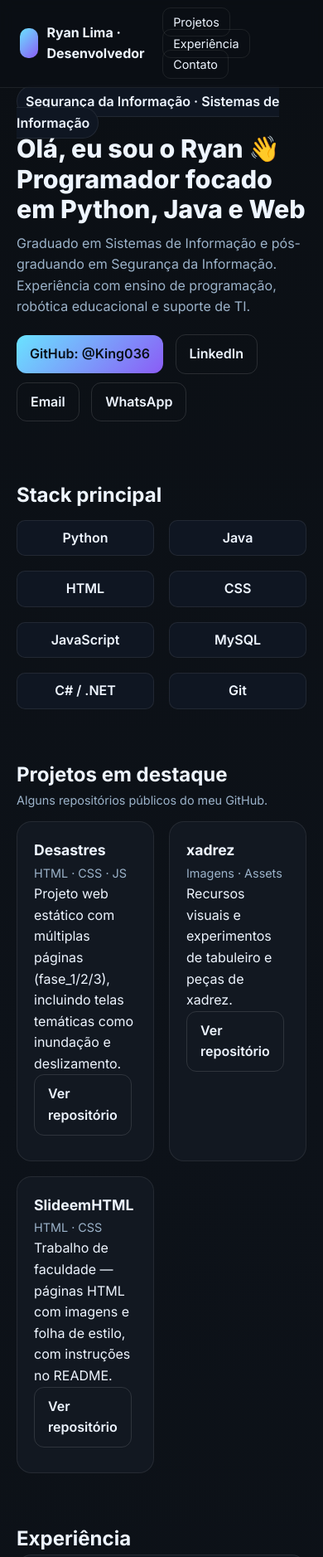
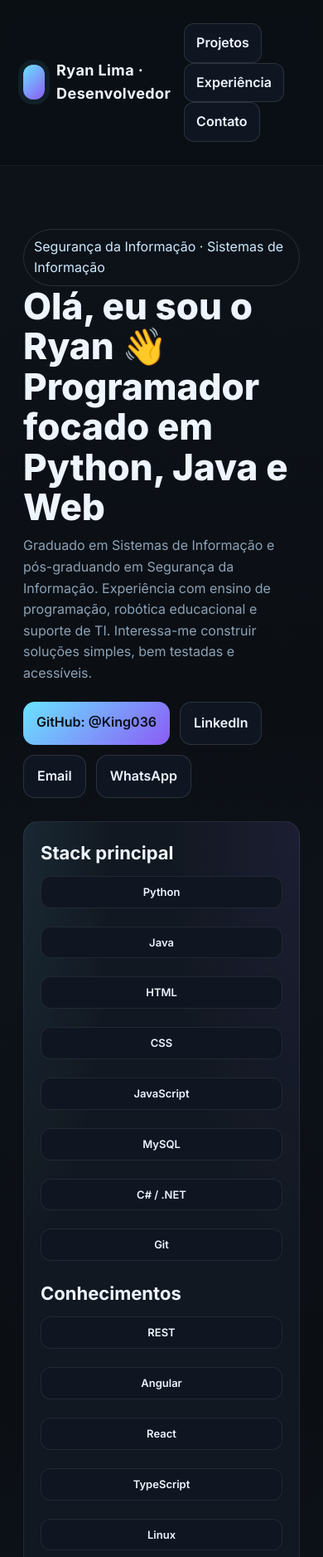
Before and after one commit to King036/King036.github.io, a plain HTML site: page index.html in a window 390 px wide. Shown: the top 1877 px of the page at 83% size. Drawn offline with Linux system fonts and the light colour scheme.

Commit message:
Add files via upload

```diff
--- a/index.html
+++ b/index.html
@@ -1,260 +1,221 @@
-<!DOCTYPE html>
-<html lang="pt-BR">
+<!doctype html>
+<html lang="pt-br">
 <head>
-  <meta charset="UTF-8" />
-  <meta name="viewport" content="width=device-width, initial-scale=1.0">
+  <meta charset="utf-8" />
+  <meta name="viewport" content="width=device-width, initial-scale=1" />
   <title>Ryan Lima — Portfólio</title>
-  <link href="https://fonts.googleapis.com/css2?family=Inter:wght@300;400;600;700;800&display=swap" rel="stylesheet">
+  <meta name="description" content="Portfólio de Ryan Lima: desenvolvedor com foco em Python, Java, HTML/CSS/JS e segurança da informação." />
+  <link rel="preconnect" href="https://fonts.googleapis.com">
+  <link rel="preconnect" href="https://fonts.gstatic.com" crossorigin>
+  <link href="https://fonts.googleapis.com/css2?family=Inter:wght@300;400;500;600;700;800&display=swap" rel="stylesheet">
   <style>
-    :root {
-      --bg: #0b0f14;
-      --card: #121821;
-      --muted: #9cb3ca;
-      --text: #eef5ff;
-      --brand: #6ae3ff;
-      --accent: #8b5cf6;
+    :root{
+      --bg:#0b0f14; --card:#121821; --muted:#8da2b5; --text:#eef5ff; --brand:#6ae3ff; --accent:#8b5cf6;
+      --ring: rgba(106,227,255,.4);
     }
-    * { box-sizing: border-box; margin: 0; padding: 0; }
-    body {
-      font-family: 'Inter', sans-serif;
-      background: linear-gradient(180deg, var(--bg), #0d1219 40%, var(--bg));
-      color: var(--text);
-      line-height: 1.6;
-      overflow-x: hidden;
-    }
-    a { color: inherit; text-decoration: none; }
-
-    header {
-      position: fixed;
-      top: 0; left: 0; right: 0;
-      z-index: 50;
-      background: rgba(11,15,20,0.7);
-      backdrop-filter: blur(8px);
-      border-bottom: 1px solid rgba(255,255,255,0.08);
-    }
-    nav {
-      max-width: 1100px;
-      margin: 0 auto;
-      padding: 14px 24px;
-      display: flex;
-      justify-content: space-between;
-      align-items: center;
-    }
-    .brand {
-      display: flex;
-      align-items: center;
-      gap: 10px;
-      font-weight: 700;
-    }
-    .brand div {
-      width: 36px; height: 36px;
-      border-radius: 10px;
-      background: linear-gradient(135deg, var(--brand), var(--accent));
-    }
-    .nav-links a {
-      margin-left: 14px;
-      padding: 8px 12px;
-      border-radius: 10px;
-      transition: background 0.3s;
-      border: 1px solid rgba(255,255,255,0.08);
-    }
-    .nav-links a:hover {
-      background: rgba(255,255,255,0.06);
-    }
-
-    main {
-      max-width: 1100px;
-      margin: 0 auto;
-      padding: 110px 20px 50px;
-    }
-    section { margin-bottom: 60px; opacity: 0; transform: translateY(30px); transition: all 0.8s ease; }
-    section.visible { opacity: 1; transform: translateY(0); }
-
-    .hero h1 {
-      font-size: 2.6rem;
-      font-weight: 800;
-      line-height: 1.2;
-      margin-bottom: 10px;
-    }
-    .hero p { color: var(--muted); margin-bottom: 20px; }
-    .btn {
-      display: inline-block;
-      padding: 10px 16px;
-      border-radius: 12px;
-      font-weight: 600;
-      border: 1px solid rgba(255,255,255,0.12);
-      margin-right: 10px;
-      margin-bottom: 10px;
-      transition: 0.3s;
-    }
-    .btn.primary {
-      background: linear-gradient(135deg, var(--brand), var(--accent));
-      color: #081018;
-      border: none;
-    }
-    .btn:hover {
-      transform: translateY(-2px);
-      opacity: 0.9;
-    }
-
-    .grid {
-      display: grid;
-      gap: 18px;
-    }
-    .skills, .projects {
-      grid-template-columns: repeat(auto-fit, minmax(150px, 1fr));
-    }
-    .tag {
-      text-align: center;
-      padding: 8px 10px;
-      border: 1px solid rgba(255,255,255,0.08);
-      border-radius: 10px;
-      font-weight: 600;
-      background: #0f1622;
-    }
-    .card {
-      background: var(--card);
-      border: 1px solid rgba(255,255,255,0.08);
-      border-radius: 18px;
-      padding: 20px;
-    }
-    .project strong { font-size: 1.1rem; }
-    .muted { color: var(--muted); font-size: 0.9rem; }
-
-    footer {
-      text-align: center;
-      color: var(--muted);
-      font-size: 0.9rem;
-      padding: 40px 0 20px;
-      border-top: 1px solid rgba(255,255,255,0.08);
-      margin-top: 60px;
-    }
-
-    @media (max-width: 700px) {
-      .hero h1 { font-size: 1.9rem; }
-      .nav-links a { font-size: 0.9rem; margin-left: 8px; }
-    }
+    *{box-sizing:border-box}
+    html,body{margin:0;height:100%}
+    body{font-family:Inter,system-ui,Segoe UI,Roboto,Helvetica,Arial,sans-serif;background:linear-gradient(180deg,#0b0f14,#0d1219 30%,#0b0f14 100%);color:var(--text);line-height:1.6}
+    a{color:inherit;text-decoration:none}
+    .wrap{max-width:1100px;margin:0 auto;padding:28px}
+    header{position:sticky;top:0;backdrop-filter:saturate(140%) blur(6px);background:rgba(11,15,20,.6);border-bottom:1px solid rgba(255,255,255,.06);z-index:30}
+    .nav{display:flex;align-items:center;justify-content:space-between}
+    .brand{display:flex;gap:14px;align-items:center}
+    .logo{width:42px;height:42px;border-radius:12px;background:linear-gradient(135deg,var(--brand),var(--accent));box-shadow:0 0 0 6px rgba(106,227,255,.08)}
+    .brand h1{font-size:18px;margin:0;font-weight:700;letter-spacing:.4px}
+    .nav a.btn{padding:10px 14px;border:1px solid rgba(255,255,255,.12);border-radius:12px;display:inline-flex;align-items:center;gap:10px}
+    .grid{display:grid;gap:22px}
+    .hero{padding:48px 0 28px;display:grid;grid-template-columns:1.1fr .9fr;align-items:center;gap:28px}
+    .hero h2{font-size:44px;line-height:1.1;margin:0 0 10px;font-weight:800}
+    .hero p{color:var(--muted);margin:0 0 22px}
+    .pill{display:inline-flex;gap:8px;align-items:center;border:1px solid rgba(255,255,255,.12);padding:8px 12px;border-radius:999px;color:#cdeaff}
+    .cta{display:flex;flex-wrap:wrap;gap:12px;margin-top:12px}
+    .btn{background:#0f1622;border:1px solid rgba(255,255,255,.12);padding:12px 16px;border-radius:14px;font-weight:600}
+    .btn.primary{background:linear-gradient(135deg,var(--brand),var(--accent));color:#081018;border:none}
+    .card{background:radial-gradient(80% 120% at 0% 0%, rgba(106,227,255,.08), transparent 40%),
+          radial-gradient(120% 120% at 100% 0%, rgba(139,92,246,.08), transparent 40%), var(--card);border:1px solid rgba(255,255,255,.08);border-radius:18px;padding:20px}
+    section{padding:22px 0}
+    h3{font-size:22px;margin:0 0 6px}
+    .muted{color:var(--muted);font-size:14px}
+    .skills{grid-template-columns:repeat(auto-fit,minmax(160px,1fr))}
+    .tag{padding:8px 10px;border-radius:12px;background:#0f1622;border:1px solid rgba(255,255,255,.08);font-weight:600;font-size:13px;text-align:center}
+    .timeline{display:grid;gap:14px}
+    .item{display:grid;gap:4px;padding:14px;border:1px dashed rgba(255,255,255,.12);border-radius:14px;background:#0c131d}
+    .when{font-weight:600;color:#bfe6ff}
+    .where{font-weight:700}
+    .projects{grid-template-columns:repeat(auto-fit,minmax(260px,1fr))}
+    .project .top{display:flex;align-items:center;justify-content:space-between;margin-bottom:8px}
+    .project .langs{font-size:12px;color:#b7c9db}
+    .project .links{display:flex;gap:10px;margin-top:10px}
+    footer{padding:26px 0 48px;color:#a8bed3;text-align:center}
+    .split{display:grid;grid-template-columns:1fr 1fr;gap:22px}
+    @media (max-width:900px){.hero{grid-template-columns:1fr}.split{grid-template-columns:1fr}}
   </style>
 </head>
 <body>
-
   <header>
+    <div class="wrap nav">
+      <div class="brand">
+        <div class="logo"></div>
+        <h1>Ryan Lima · Desenvolvedor</h1>
+      </div>
       <nav>
-      <div class="brand">
-        <div></div>
-        <span>Ryan Lima · Desenvolvedor</span>
+        <a class="btn" href="#projetos">Projetos</a>
+        <a class="btn" href="#experiencia">Experiência</a>
+        <a class="btn" href="#contato">Contato</a>
+      </nav>
     </div>
-      <div class="nav-links">
-        <a href="#projetos">Projetos</a>
-        <a href="#experiencia">Experiência</a>
-        <a href="#contato">Contato</a>
-      </div>
-    </nav>
   </header>
 
-  <main>
+  <main class="wrap">
     <section class="hero">
-      <span class="tag" style="border-radius:999px;">Segurança da Informação · Sistemas de Informação</span>
-      <h1>Olá, eu sou o Ryan 👋<br>Programador focado em Python, Java e Web</h1>
-      <p>Graduado em Sistemas de Informação e pós-graduando em Segurança da Informação. Experiência com ensino de programação, robótica educacional e suporte de TI.</p>
-      <a class="btn primary" target="_blank" href="https://github.com/King036">GitHub: @King036</a>
-      <a class="btn" target="_blank" href="https://www.linkedin.com/in/ryan-lima-0849a9201">LinkedIn</a>
+      <div>
+        <span class="pill">Segurança da Informação · Sistemas de Informação</span>
+        <h2>Olá, eu sou o Ryan 👋<br/>Programador focado em Python, Java e Web</h2>
+        <p>Graduado em Sistemas de Informação e pós-graduando em Segurança da Informação. Experiência com ensino de programação, robótica educacional e suporte de TI. Interessa-me construir soluções simples, bem testadas e acessíveis.</p>
+        <div class="cta">
+          <a class="btn primary" target="_blank" rel="noopener" href="https://github.com/King036">GitHub: @King036</a>
+          <a class="btn" target="_blank" rel="noopener" href="https://www.linkedin.com/in/ryan-lima-0849a9201">LinkedIn</a>
           <a class="btn" href="mailto:ryanfflima@gmail.com">Email</a>
           <a class="btn" href="tel:+5531991579028">WhatsApp</a>
-    </section>
-
-    <section id="skills">
-      <h2>Stack principal</h2>
-      <div class="grid skills" style="margin-top:10px;">
-        <div class="tag">Python</div><div class="tag">Java</div><div class="tag">HTML</div><div class="tag">CSS</div><div class="tag">JavaScript</div><div class="tag">MySQL</div><div class="tag">C# / .NET</div><div class="tag">Git</div>
+        </div>
+      </div>
+      <div class="card split">
+        <div>
+          <h3>Stack principal</h3>
+          <div class="grid skills" style="margin-top:10px">
+            <div class="tag">Python</div>
+            <div class="tag">Java</div>
+            <div class="tag">HTML</div>
+            <div class="tag">CSS</div>
+            <div class="tag">JavaScript</div>
+            <div class="tag">MySQL</div>
+            <div class="tag">C# / .NET</div>
+            <div class="tag">Git</div>
+          </div>
+        </div>
+        <div>
+          <h3>Conhecimentos</h3>
+          <div class="grid skills" style="margin-top:10px">
+            <div class="tag">REST</div>
+            <div class="tag">Angular</div>
+            <div class="tag">React</div>
+            <div class="tag">TypeScript</div>
+            <div class="tag">Linux</div>
+            <div class="tag">Android</div>
+            <div class="tag">PHP</div>
+            <div class="tag">Automação de QA</div>
+          </div>
+        </div>
       </div>
     </section>
 
     <section id="projetos">
-      <h2>Projetos em destaque</h2>
+      <h3>Projetos em destaque</h3>
       <p class="muted">Alguns repositórios públicos do meu GitHub.</p>
-      <div class="grid projects" style="margin-top:14px;">
-        <div class="card project">
-          <strong>Desastres</strong><br>
-          <span class="muted">HTML · CSS · JS</span>
+      <div class="grid projects" style="margin-top:12px">
+        <article class="card project">
+          <div class="top">
+            <strong>Desastres</strong>
+            <span class="langs">HTML · CSS · JS</span>
+          </div>
           <p>Projeto web estático com múltiplas páginas (fase_1/2/3), incluindo telas temáticas como inundação e deslizamento.</p>
-          <a class="btn" target="_blank" href="https://github.com/King036/Desastres">Ver repositório</a>
+          <div class="links">
+            <a class="btn" target="_blank" rel="noopener" href="https://github.com/King036/Desastres">Repositório</a>
           </div>
-        <div class="card project">
-          <strong>xadrez</strong><br>
-          <span class="muted">Imagens · Assets</span>
-          <p>Recursos visuais e experimentos de tabuleiro e peças de xadrez.</p>
-          <a class="btn" target="_blank" href="https://github.com/King036/xadrez">Ver repositório</a>
+        </article>
+
+        <article class="card project">
+          <div class="top">
+            <strong>xadrez</strong>
+            <span class="langs">Imagens · Assets</span>
           </div>
-        <div class="card project">
-          <strong>SlideemHTML</strong><br>
-          <span class="muted">HTML · CSS</span>
+          <p>Recursos visuais (peças, tabuleiro) e experimentos relacionados a um jogo de xadrez.</p>
+          <div class="links">
+            <a class="btn" target="_blank" rel="noopener" href="https://github.com/King036/xadrez">Repositório</a>
+          </div>
+        </article>
+
+        <article class="card project">
+          <div class="top">
+            <strong>SlideemHTML</strong>
+            <span class="langs">HTML · CSS</span>
+          </div>
           <p>Trabalho de faculdade — páginas HTML com imagens e folha de estilo, com instruções no README.</p>
-          <a class="btn" target="_blank" href="https://github.com/King036/SlideemHTML">Ver repositório</a>
+          <div class="links">
+            <a class="btn" target="_blank" rel="noopener" href="https://github.com/King036/SlideemHTML">Repositório</a>
           </div>
+        </article>
+
+        <article class="card project">
+          <div class="top">
+            <strong>Projetos de Extensão (2022)</strong>
+            <span class="langs">Organização</span>
+          </div>
+          <p>Repositório criado para atividade de extensão acadêmica.</p>
+          <div class="links">
+            <a class="btn" target="_blank" rel="noopener" href="https://github.com/King036/AtividadeProjetos-de-Extens-o-2022">Repositório</a>
+          </div>
+        </article>
       </div>
     </section>
 
-    <section id="experiencia">
-      <h2>Experiência</h2>
-      <div class="grid">
+    <section id="experiencia" class="split">
       <div class="card">
-          <p class="muted">ago/2024 — atual</p>
-          <strong>Uppertech · Auxiliar de montagem</strong>
-          <p>Suporte na montagem e testes de equipamentos automotivos.</p>
+        <h3>Experiência</h3>
+        <div class="timeline" style="margin-top:10px">
+          <div class="item">
+            <div class="when">ago/2024 — atual</div>
+            <div class="where">Uppertech · Auxiliar de montagem</div>
+            <div class="muted">Suporte na montagem e testes de equipamentos automotivos.</div>
+          </div>
+          <div class="item">
+            <div class="when">dez/2023 — mar/2024</div>
+            <div class="where">CódigoKid · Instrutor de Robótica</div>
+            <div class="muted">Aulas práticas de lógica, programação e robótica para jovens.</div>
+          </div>
+          <div class="item">
+            <div class="when">out/2022 — dez/2022</div>
+            <div class="where">Instituto Mix · Monitor de Informática</div>
+          </div>
+          <div class="item">
+            <div class="when">fev/2022 — ago/2022</div>
+            <div class="where">Escola Est. Padre Menezes · Professor Java/HTML/CSS</div>
+          </div>
+          <div class="item">
+            <div class="when">mai/2021 — fev/2022</div>
+            <div class="where">Instituto Mix · Monitor de Informática</div>
+          </div>
+        </div>
       </div>
       <div class="card">
-          <p class="muted">dez/2023 — mar/2024</p>
-          <strong>CódigoKid · Instrutor de Robótica</strong>
-          <p>Aulas práticas de lógica e programação para jovens.</p>
-        </div>
-        <div class="card">
-          <p class="muted">fev/2022 — ago/2022</p>
-          <strong>Escola Est. Padre Menezes · Professor Java/HTML/CSS</strong>
-        </div>
-        <div class="card">
-          <p class="muted">mai/2021 — fev/2022</p>
-          <strong>Instituto Mix · Monitor de Informática</strong>
-        </div>
+        <h3>Formação & Certificações</h3>
+        <ul style="margin:10px 0 0 18px">
+          <li>Pós-graduação: Segurança da Informação — Centro Universitário Una (2024–2025)</li>
+          <li>Bacharelado: Sistemas de Informação — Centro Universitário Una (2020–2024)</li>
+        </ul>
+        <p class="muted" style="margin-top:8px">Certificações: Scrum Fundamentals, Desenvolvimento .NET e QA, Cálculo Numérico, Trilha Eng. IA Microsoft, Ethical Hacking (fundamentos), Formação Front-end.</p>
       </div>
     </section>
 
-    <section id="formacao">
-      <h2>Formação & Certificações</h2>
-      <ul style="margin-left:18px;">
-        <li>Pós-graduação: Segurança da Informação — Centro Universitário Una (2024–2025)</li>
-        <li>Bacharelado: Sistemas de Informação — Centro Universitário Una (2020–2024)</li>
-      </ul>
-      <p class="muted" style="margin-top:8px;">Certificações: Scrum Fundamentals, Desenvolvimento .NET e QA, Cálculo Numérico, Trilha Eng. IA Microsoft, Ethical Hacking, Formação Front-end.</p>
-    </section>
-
-    <section id="contato">
-      <h2>Contato</h2>
+    <section id="contato" class="card">
+      <h3>Contato</h3>
       <p class="muted">Prefere falar por email ou WhatsApp? Estou aberto a desafios de desenvolvimento web, automação e QA.</p>
+      <div class="cta">
         <a class="btn primary" href="mailto:ryanfflima@gmail.com">ryanfflima@gmail.com</a>
-      <a class="btn" href="tel:+5531991579028">(+55) 31 99157-9028</a>
-      <a class="btn" target="_blank" href="https://github.com/King036">GitHub</a>
-      <a class="btn" target="_blank" href="https://www.linkedin.com/in/ryan-lima-0849a9201">LinkedIn</a>
+        <a class="btn" href="tel:+5531991579028">(+55) 31 99157‑9028</a>
+        <a class="btn" target="_blank" rel="noopener" href="https://github.com/King036">GitHub</a>
+        <a class="btn" target="_blank" rel="noopener" href="https://www.linkedin.com/in/ryan-lima-0849a9201">LinkedIn</a>
+      </div>
     </section>
   </main>
 
   <footer>
-    © <span id="year"></span> Ryan Lima — Feito com HTML, CSS e JavaScript
+    © <span id="year"></span> Ryan Lima — Feito com HTML + CSS. Hospede no GitHub Pages ou Netlify.
   </footer>
 
   <script>
     document.getElementById('year').textContent = new Date().getFullYear();
-
-    const sections = document.querySelectorAll('section');
-    const reveal = () => {
-      const trigger = window.innerHeight * 0.85;
-      sections.forEach(sec => {
-        const top = sec.getBoundingClientRect().top;
-        if(top < trigger) sec.classList.add('visible');
-      });
-    };
-    window.addEventListener('scroll', reveal);
-    window.addEventListener('load', reveal);
   </script>
 </body>
 </html>
```
Lines whose indentation alone changed are shown as unchanged.
